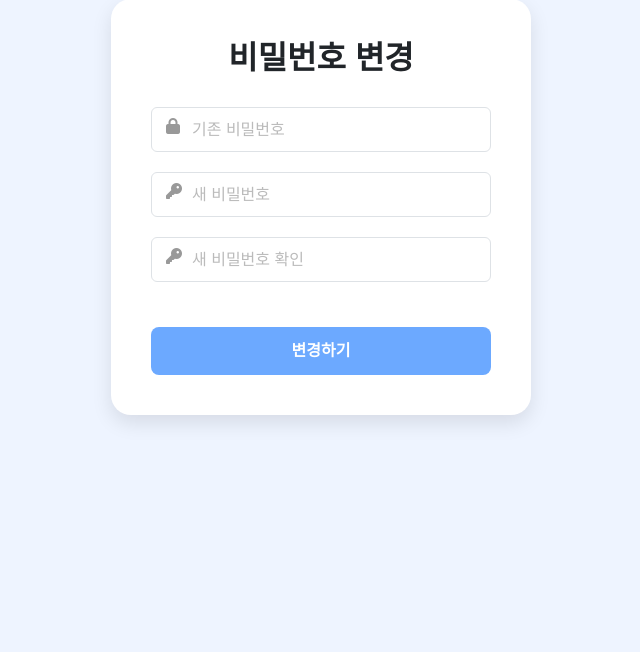
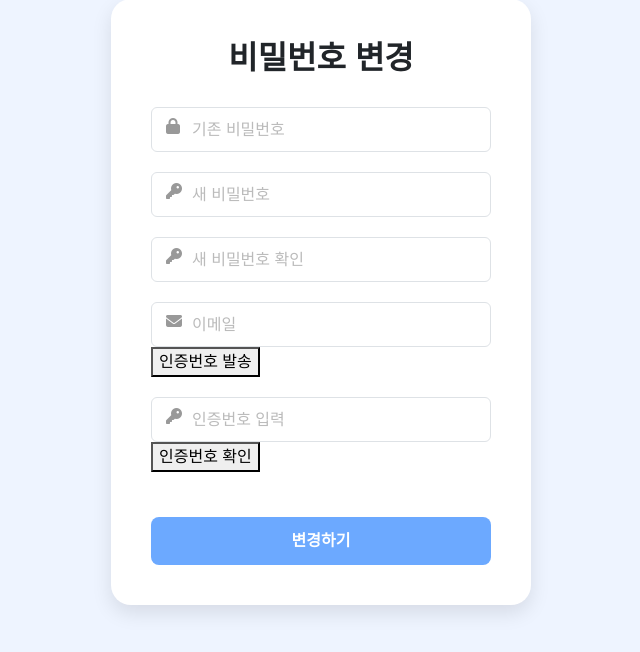
Before and after one commit to Jun2-jun/finally-project, a Flask app: page /change_password in a window 1280 px wide. Shown: the part 81-733 px from the top of the page, without its empty margins (319-959 px from the left). Run offline with Flask 3, Linux system fonts and the light colour scheme.

Commit message:
2차인증

```diff
--- a/templates/change_password.html
+++ b/templates/change_password.html
@@ -27,6 +27,21 @@
                 <input type="password" id="confirm_password" name="confirm_password" class="form-control" placeholder="새 비밀번호 확인" required>
                 <i onclick="togglePassword('confirm_password', this)"></i>
             </div>
+
+            <!-- 이메일 + 인증번호 전송 -->
+            <div class="form-group">
+                <i class="fas fa-envelope form-icon"></i>
+                <input type="email" name="email" id="email" class="form-control" placeholder="이메일" required>
+                <button type="button" id="sendCodeBtn" class="send-code-btn">인증번호 발송</button>
+            </div>
+            <!-- 인증번호 입력 -->
+            <div class="form-group">
+                <i class="fas fa-key form-icon"></i>
+                <input type="text" id="verification_code" name="verification_code" class="form-control" placeholder="인증번호 입력" required>
+                <button type="button" id="verifyCodeBtn" class="verify-code-btn">인증번호 확인</button>
+            </div>
+
+             <div id="emailVerificationMessage" class="check-message"></div>
             <button type="submit" class="btn submit-btn w-100">변경하기</button>
         </form>
     </div>
```
